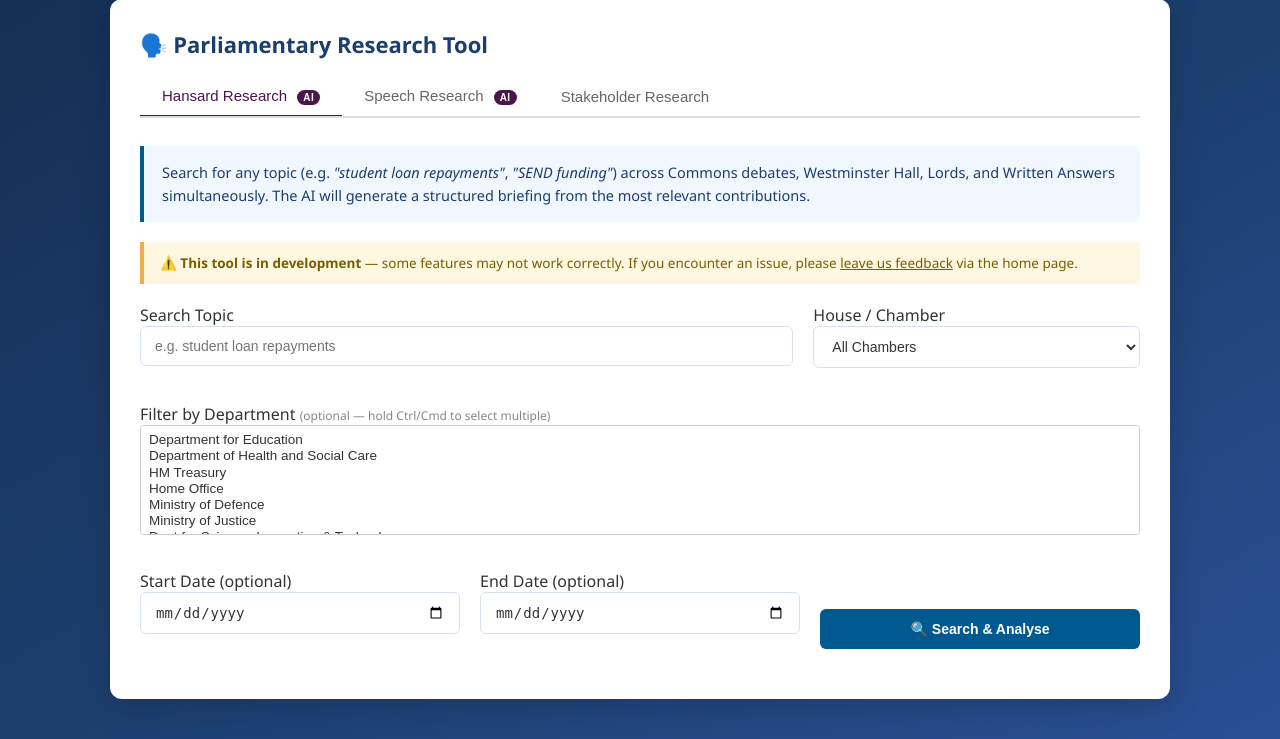
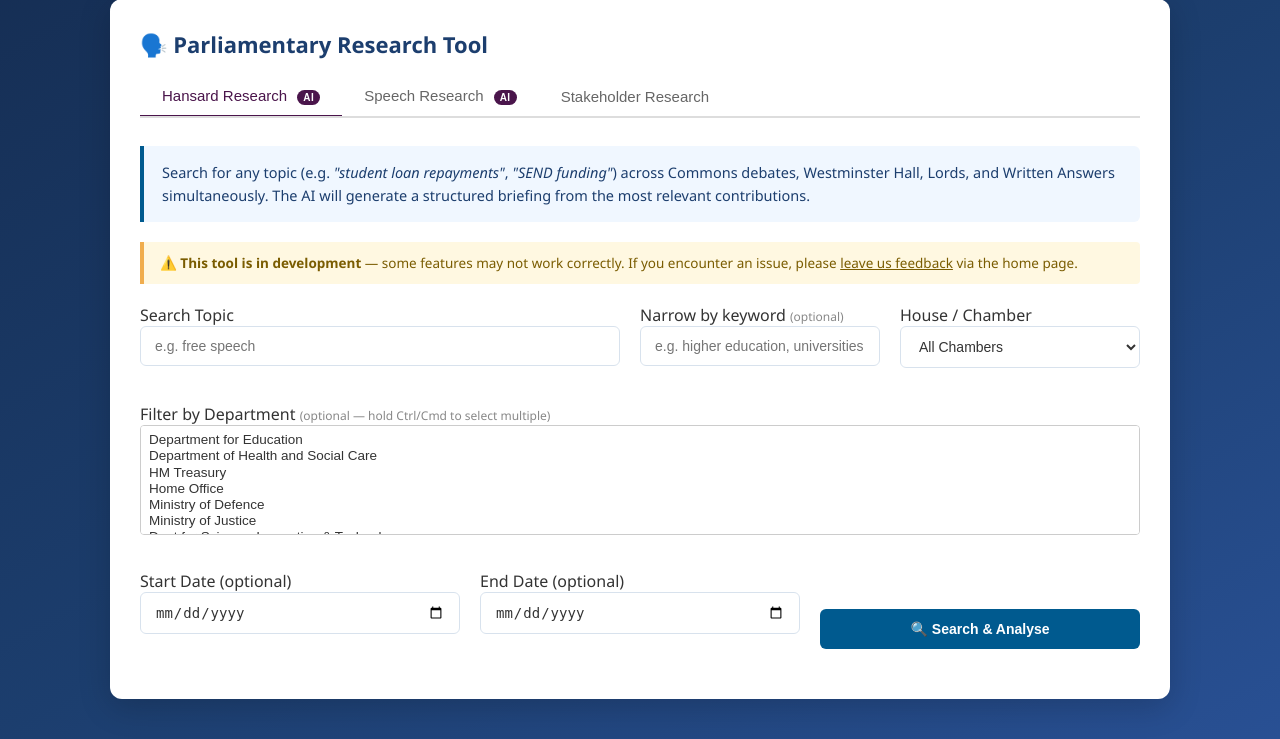
Before and after one commit to markyf801/Westminsterbrief, a Flask app: page /debates_topic in a window 1280 px wide. Shown: the part 97-836 px from the top of the page. Run offline with Flask 3, Linux system fonts and the light colour scheme; data that the repository does not hold is empty; some libraries are stand-ins or nearby versions.

Commit message:
Add narrow keyword filter to Hansard Research topic search
Appends AND "keyword" to the search query so users can focus on a sub-topic
e.g. topic 'free speech' + narrow keyword 'higher education'

Co-Authored-By: Claude Sonnet 4.6 <noreply@anthropic.com>

```diff
--- a/debate_scanner.py
+++ b/debate_scanner.py
@@ -665,6 +665,7 @@ def debates_topic():
     topic_briefing_as_text = ""
     error_message = None
     topic = ""
+    narrow_keyword = ""
     start_date = ""
     end_date = ""
     house_filter = "all"
@@ -672,6 +673,7 @@ def debates_topic():
 
     if request.method == 'POST':
         topic = request.form.get('topic', '').strip()
+        narrow_keyword = request.form.get('narrow_keyword', '').strip()
         start_date = request.form.get('start_date', '').strip()
         end_date = request.form.get('end_date', '').strip()
         house_filter = request.form.get('house_filter', 'all')
@@ -692,6 +694,10 @@ def debates_topic():
                 sources = ['commons', 'westminsterhall', 'lords']
 
             search_query = expand_search_query(topic, GEMINI_API_KEY) if GEMINI_API_KEY else f'"{topic}"'
+
+            # Append narrow keyword if provided
+            if narrow_keyword:
+                search_query = f'{search_query} AND "{narrow_keyword}"'
 
             # Append department keywords to narrow the search
             if selected_depts:
@@ -790,6 +796,7 @@ def debates_topic():
                            topic_briefing_as_text=topic_briefing_as_text,
                            start_date=start_date, end_date=end_date,
                            house_filter=house_filter,
+                           narrow_keyword=narrow_keyword,
                            selected_depts=selected_depts,
                            error_message=error_message,
                            # Dept scan defaults (needed so template doesn't crash)
--- a/templates/debate_scanner.html
+++ b/templates/debate_scanner.html
@@ -27,7 +27,11 @@
             <div class="form-row">
                 <div class="form-group" style="flex: 2;">
                     <label>Search Topic</label>
-                    <input type="text" name="topic" value="{{ topic }}" placeholder="e.g. student loan repayments" required>
+                    <input type="text" name="topic" value="{{ topic }}" placeholder="e.g. free speech" required>
+                </div>
+                <div class="form-group" style="flex: 1;">
+                    <label>Narrow by keyword <span style="font-weight:normal; color:#888; font-size:12px;">(optional)</span></label>
+                    <input type="text" name="narrow_keyword" value="{{ narrow_keyword }}" placeholder="e.g. higher education, universities">
                 </div>
                 <div class="form-group">
                     <label>House / Chamber</label>
```
